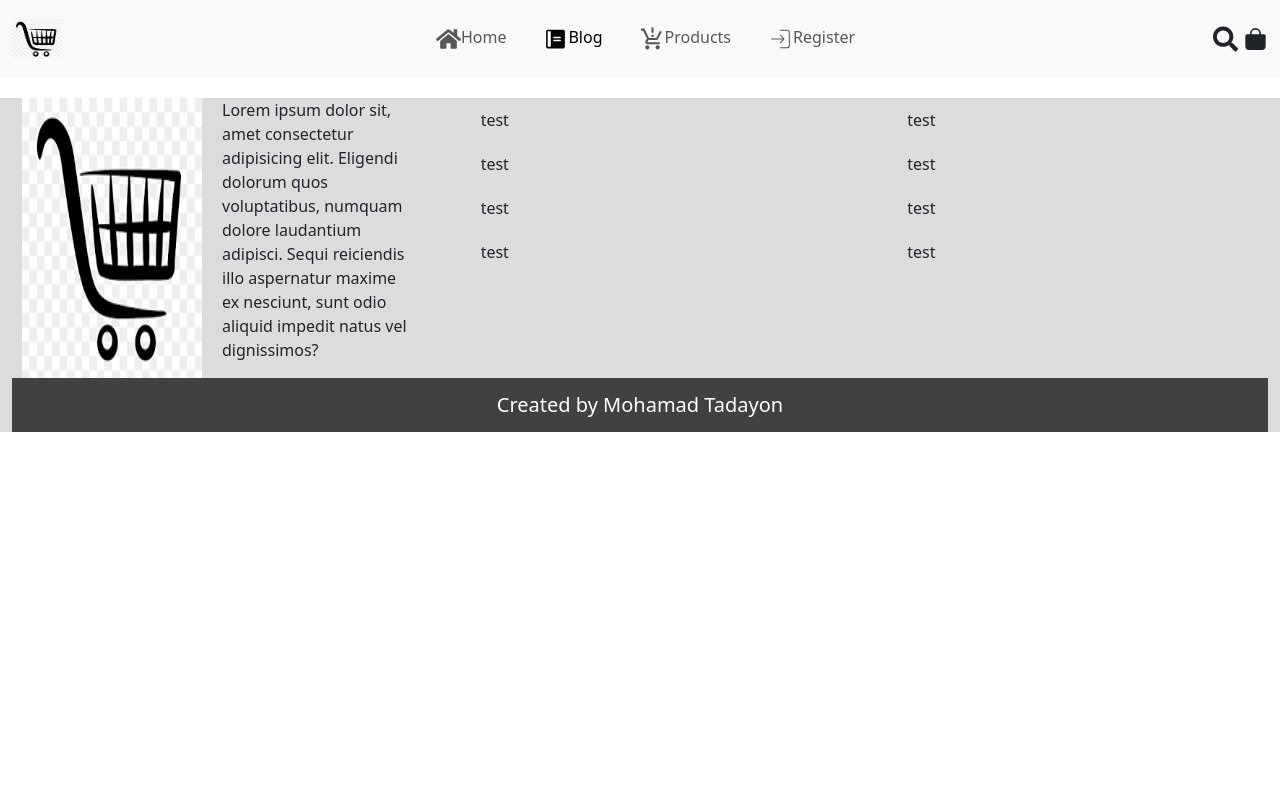
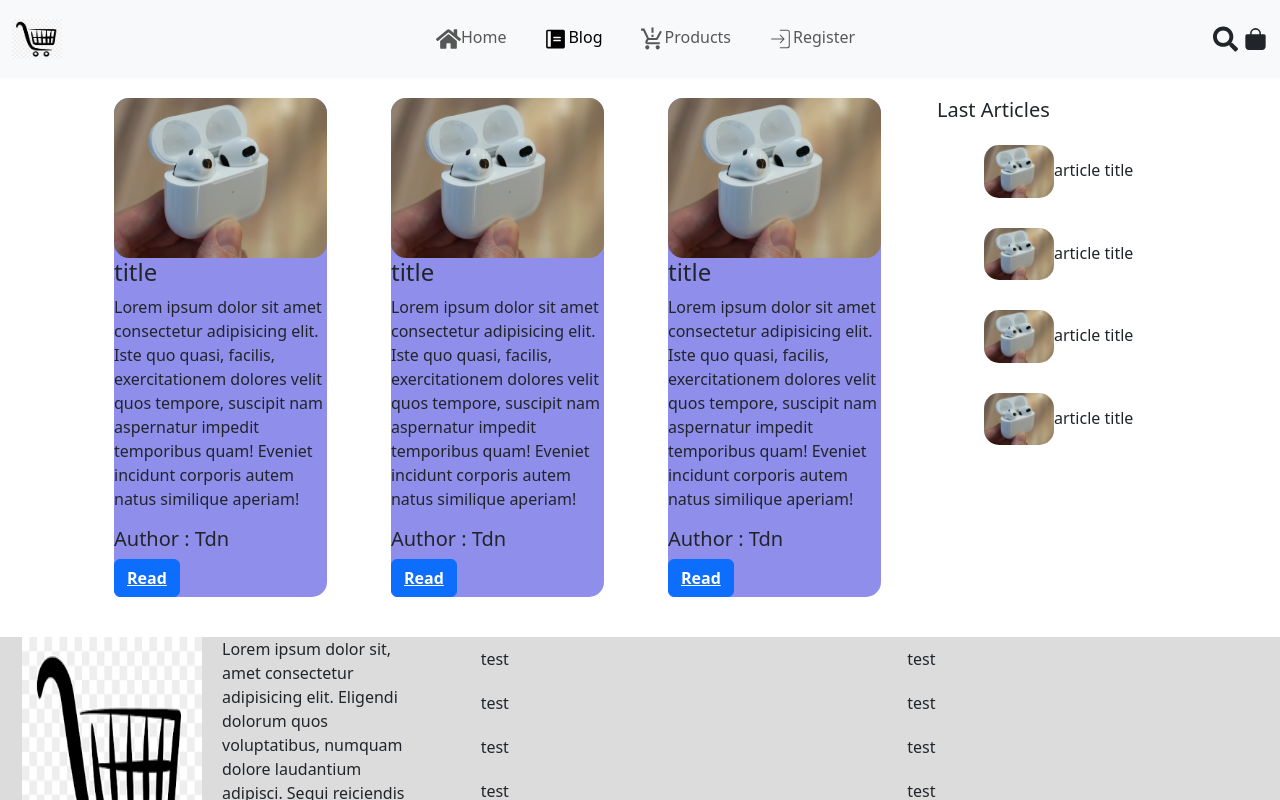
Before and after one commit to MohamadTdn/shopwithreact, a React (Vite) app: page /blog in a window 1280 px wide. Shown: the top 800 px of the page. Built offline with nearby package versions, Linux system fonts and the light colour scheme.

Commit message:
finish blog page

```diff
--- /dev/null
+++ b/src/components/Sidebar/Sidebar.css
@@ -0,0 +1,16 @@
+.Sidebar {
+  margin: 20px 0;
+}
+
+.Sidebar img {
+  width: 70px;
+  border-radius: 15px;
+}
+
+.Sidebar ul {
+  list-style-type: none;
+}
+
+.Sidebar ul li {
+  padding: 15px;
+}
--- /dev/null
+++ b/src/components/Sidebar/Sidebar.jsx
@@ -0,0 +1,28 @@
+import React from 'react'
+import './Sidebar.css'
+
+export default function Sidebar() {
+  return (
+    <div className='Sidebar'>
+      <h5 className='sidebar-title'>Last Articles</h5>
+      <ul>
+        <li>
+          <img src="/images/airpodimg.webp" alt="" />
+          <span>article title</span>
+        </li>
+        <li>
+          <img src="/images/airpodimg.webp" alt="" />
+          <span>article title</span>
+        </li>
+        <li>
+          <img src="/images/airpodimg.webp" alt="" />
+          <span>article title</span>
+        </li>
+        <li>
+          <img src="/images/airpodimg.webp" alt="" />
+          <span>article title</span>
+        </li>
+      </ul>
+    </div>
+  )
+}
--- a/src/pages/Blog/Blog.jsx
+++ b/src/pages/Blog/Blog.jsx
@@ -1,11 +1,36 @@
 import React from 'react'
 import NavMenu from '../../components/NavMenu/NavMenu'
 import Footer from '../../components/Footer/Footer'
+import {Container, Row, Col} from 'react-bootstrap'
+import ArticleBox from '../../components/ArticleBox/ArticleBox'
+import Sidebar from '../../components/Sidebar/Sidebar'
 
 export default function Blog() {
   return (
     <div className='Blog'>
       <NavMenu/>
+      <Container>
+        <Row>
+          <Col lg={9} md={12} sm={12}>
+            <Container>
+              <Row>
+              <Col lg={4} md={12} sm={12}>
+                <ArticleBox/>
+              </Col>
+              <Col lg={4} md={12} sm={12}>
+                <ArticleBox/>
+              </Col>
+              <Col lg={4} md={12} sm={12}>
+                <ArticleBox/>
+              </Col>
+              </Row>
+            </Container>
+          </Col>
+          <Col lg={3} md={12} sm={12}>
+            <Sidebar/>
+          </Col>
+        </Row>
+      </Container>
       <Footer/>
     </div>
   )
```
